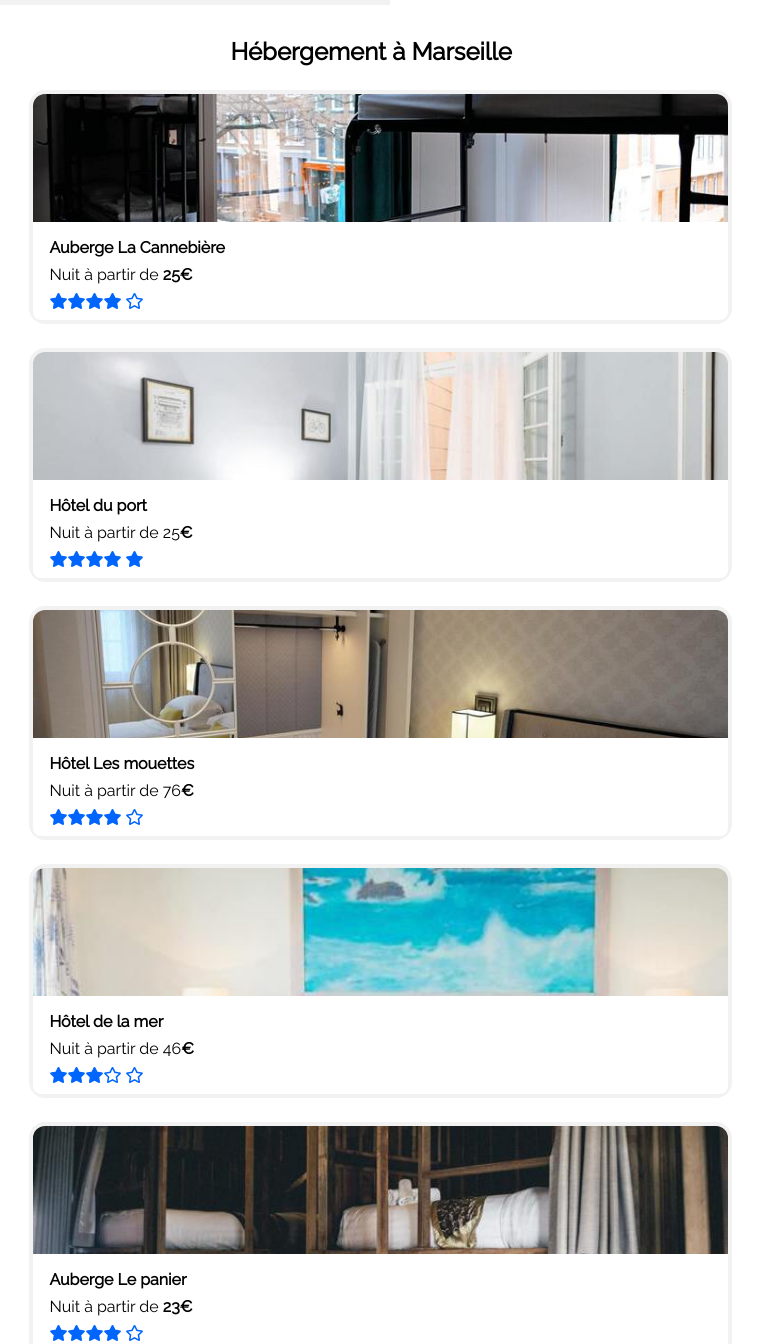
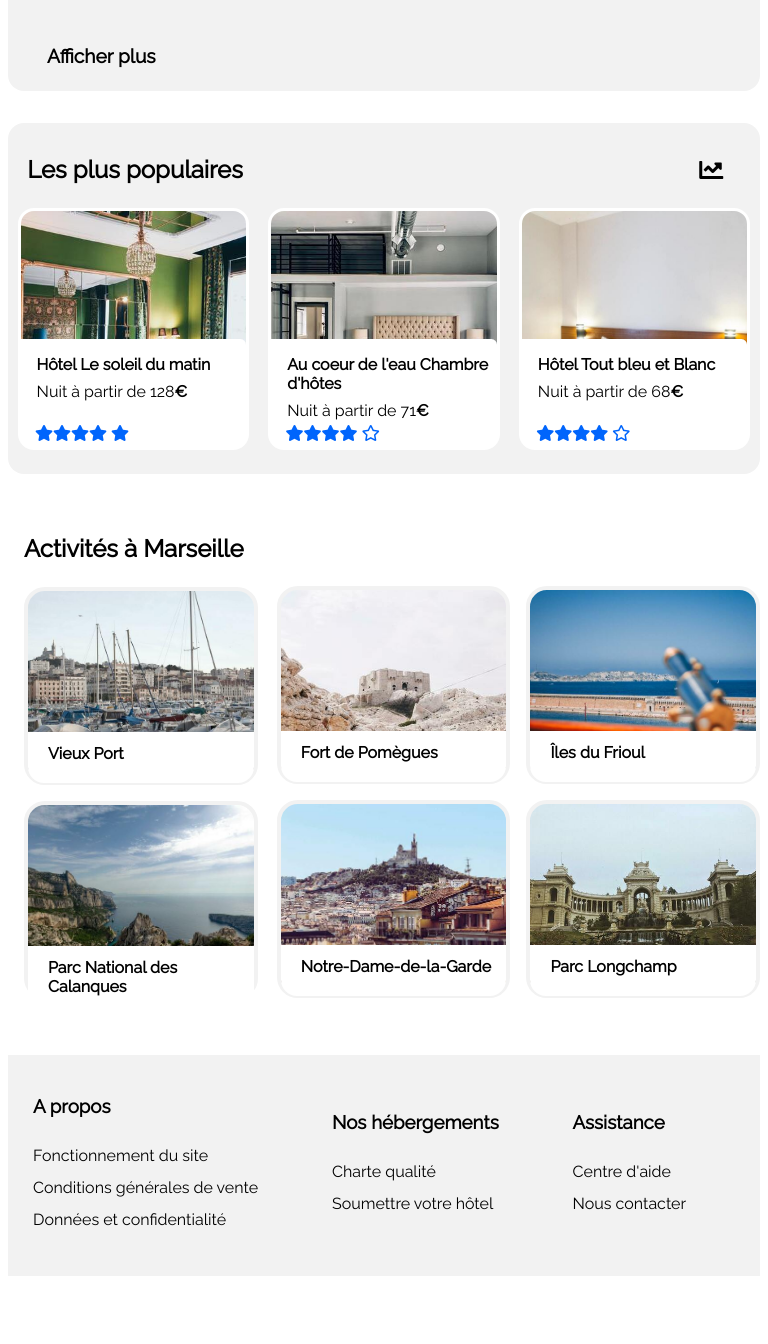
Before and after one commit to CHMEH80/KwasiNyagbe_2_111120, a plain HTML site: page index.html in a window 768 px wide. Shown: the part 1169-2513 px from the top of the page. After the commit the page ends 2453 px from the top, so only its background shows below. Drawn offline with Linux system fonts and the light colour scheme.

Commit message:
La version Tablette

```diff
--- a/index.html
+++ b/index.html
@@ -168,7 +168,24 @@
         </section>
     </main>
     <footer>
-        <div id="about">
+        <section id="apropos">
+            <h3>A propos</h3>
+            <a href="#">Fonctionnement du site</a>
+            <a href="#">Conditions générales de vente</a>
+            <a href="#">Données et confidentialité</a>
+        </section>
+        <section id="noshebergements" a href="">
+            <h3>Nos hébergements</h3>
+            <a href="#">Charte qualité</a>
+            <a href="#">Soumettre votre hôtel</a>
+        </section>
+        <section id="assistance">
+            <h3>Assistance</h3>
+            <a href="#">Centre d'aide</a>
+            <a href="#">Nous contacter</a>
+        </section>
+
+        <!--<div id="about">
             <h3>A propos</h3>
             <p><a href="#">Fonctionnement du site</a></p>
             <p><a href="#">Conditions générales de vente</a></p>
@@ -183,7 +200,7 @@
             <h3>Assistance</h3>
             <p><a href="#">Centre d'aide</a></p>
             <p><a href="#">Nous contacter</a></p>
-        </div>
+        </div>-->
     </footer>
     <!--</div>-->
 </body>
--- a/style.css
+++ b/style.css
@@ -1,5 +1,9 @@
 /*Définition des polices personnalisées*/
-
+/*
+*{
+  border: solid 1px;
+}
+*/
 
 body,
 h1,
@@ -38,17 +42,12 @@ header {
   background-position: 1rem 1rem;
   padding: 1rem;
 }
-/*
-header{
-  padding:1rem;
-}
-*/
+
 /*Navigation*/
 
 nav {
   flex-wrap: wrap;
   width: 100%;
-  /* border: 1px solid; */
   display: flex;
   justify-content:flex-end;
   margin-top: 1rem;
@@ -61,47 +60,21 @@ nav a {
   display: block;
   font-size: 1.1rem;
   text-decoration: none;
-  /*border: 1px solid; */
   width:13%;
   text-align:center;
   padding-top: 1rem;
   border-top: 2px solid transparent;
 }
-/*
-nav a.hebergement{
 
-  border-top: 2px solid #0065fc;
-}
-*/
 
 nav a:hover{
   border-top : 2px solid #0065fc;
 }
-/*
-nav a.sinscrire {
-  order: -2;
-  margin-left: 50%;
-}
-
-nav a.sinscrire, nav a.sinscrire:hover{
-  border-bottom: 2px solid transparent;
-}*/
 
 
 nav a.sinscrire{
   order:initial;
 }
-/*
-nav a {
-  width:20%;
-  border-top: 2px solid transparent;
-  border-bottom: none;
-}
-nav a:hover {
-  border-top: 2px solid blue;
-  border-bottom: none;
-}
-*/
 
 /* Section recherche */
 
@@ -234,7 +207,6 @@ section#hebergements {
   display: flex;
   flex-wrap: wrap;
   justify-content: space-around;
-  /*height: 690px;*/
   padding-left: 15px;
   padding-right: 15px;
   border-radius: 1rem;
@@ -318,14 +290,6 @@ section#hebergements article aside {
   padding-left: 1rem !important;
 }
 
-/*
-h1.elmt-elmt-2 {
-  width: 100%;
-  margin-left: -25px;
-}
-*/
-/* Corps Section Populaires */
-
 section#popular {
   width: 30%;
   background-color: #f2f2f2;
@@ -333,7 +297,6 @@ section#popular {
   flex-wrap: wrap;
   justify-content: space-around;
   border-radius: 1rem;
-  /*height: 690px;*/
 }
 
 
@@ -352,16 +315,6 @@ section#popular h1 {
   margin-left: 6rem;
 }
 
-/*
-.chartline {
-  display: flex;
-  margin-bottom: -50px;
-}
-.chart_line {
-  font-weight: bold;
-  font-size: 1.5em;
-}
-*/
 section#popular article {
   width: 78%;
   background-size: cover !important;
@@ -569,18 +522,7 @@ section#activitesamarseilles article.parc_longchamp {
 .picto_popular {
   display: flex;
 }
-/*
-.fas.fa-chart-line {
-  padding-top: 40px;
-  padding-left: 80px;
-}
-*/
-/*
-.elmt-elmt-2 {
-  padding-top: 10px;
-  padding-left: 40px;
-}
-*/
+
 .fa_info {
   display: flex;
 }
@@ -593,36 +535,46 @@ section#activitesamarseilles article.parc_longchamp {
 /* Footer */
 
 footer {
+
   display: flex;
-  height: 200px;
+  flex-wrap: wrap;
+  justify-content: space-around;
   background-color: #f2f2f2;
   margin-top: 40px;
-  /*margin-left: -1rem;
-  margin-right: 1.1rem;*/
+  padding-bottom: 40px;
   padding-left: 25px;
   text-decoration: none;
 }
 
-footer h3 {
-  margin-right: 30px;
+footer section
+ {
+  display: flex;
+  flex-direction: column;
+  margin-left: -18rem;
+  line-height: 2rem;
 }
-footer p a {
+
+footer a {
   color: black;
   text-decoration: none;
 }
-#about {
-  margin-right: 170px;
+
+footer h3{
+  padding-top: 1rem;
 }
 
 /* @media */
 
 
-@media all and (max-width: 1024px) {
+@media all and (max-width: 767px) {
 
   *{
     margin: 0;
   }
 
+  header{
+    padding: 0;
+  }
   nav{
     margin-top: -1rem;
     margin-left: 0px;
@@ -634,15 +586,16 @@ footer p a {
     display: block;
     font-size: 1.1rem;
     text-decoration: none;
-    /* border: 1px solid; */
     width:50%;
     text-align:center;
-    border-bottom: 2px solid grey;
+    border-bottom: 3px solid #F2F2F2;
   }
 
   nav a:hover{
-    border-bottom : 2px solid #0065fc;
+    border-top: 3px solid transparent;
+    border-bottom : 3px solid #0065fc;
   }
+
 
   nav a.sinscrire {
     order: -2;
@@ -655,11 +608,9 @@ footer p a {
 
   nav a.sinscrire {
     margin-top: .7rem;
+    padding-top: 2rem;
+    padding-left: 5rem;
 }
-/*
-nav a.activites{
-  margin-left: -1.5rem
-}*/
 
   section#resarch{
     margin-left: 1.2rem;
@@ -684,7 +635,6 @@ nav a.activites{
     font-family: "Font Awesome 5 Free";
     border: 1px solid #deebff;
     font-weight: 900;
-    /* content: "231231231"; */
   }
 
   .recherche::after{
@@ -693,30 +643,29 @@ nav a.activites{
   }
 
   .filtre {
-    display: flex-inline;
+    display: block;
     font-size: 1.2rem;
     font-weight: bold;
   }
 
-  body {
-    width: auto;
-  }
-
-  .filtre {
-    display: block;
+  .p_filtre {
+    padding: 0 1.2rem .8rem .5rem ;
   }
 
   filtre {
-    margin: 0.6rem 2rem 0.5rem 0.6rem;
+    border: 2px solid #f2f2f2;
+    margin: .5rem .5rem 0.5rem 0.6rem;
     display: inline-block;
     padding-right: 0.75rem;
     border-radius: 3rem;
     font-family: "Raleway", sans-serif;
   }
 
-  .p_filtre {
-    padding-left: 1rem;
+  filtre::before {
+    width: 2.2rem;
+    height: 2.2rem;
   }
+
   .fa_info h4{
     margin: 1rem 0 1.5rem .5rem;
   }
@@ -772,6 +721,7 @@ nav a.activites{
   section#popular article {
     /*justify-content: space-between;*/
     margin-bottom: 1rem;
+    margin-left: 3rem;
   }
 
   section#hebergements {
@@ -804,6 +754,7 @@ nav a.activites{
     border: solid 4px #f2f2f2;
     margin-left: 2.5rem;
     margin-right: 1.3rem;
+    margin-bottom: 1rem;
   }
 
   section#activitesamarseilles {
@@ -818,8 +769,8 @@ nav a.activites{
     background-repeat: no-repeat !important;
     border: solid 4px #f2f2f2;
     width: auto;
-    margin-left: 2.5rem;
-    margin-right: 1.3rem;
+    margin-left: 2rem;
+    margin-right: 2.3rem;
   }
 
   main section#activitesamarseilles h1 {
@@ -865,13 +816,13 @@ nav a.activites{
     margin-bottom: 3rem;
   }
   .notredame_longchamp {
-    margin-bottom: 3rem;
+    margin-bottom: 2rem;
   }
 
 
 
 
-  .vieux_port {
+  .vieux_port,  .pomegues,  .ifrioul {
     background-color: white;
     margin-top: 8.8rem;
     padding-top: 0.5rem !important;
@@ -880,7 +831,7 @@ nav a.activites{
     border: solid 4px white;
     border-radius: 0 0 1rem 1rem;
   }
-
+/*
   .pomegues {
     background-color: white;
     margin-top: 8.8rem;
@@ -900,19 +851,33 @@ nav a.activites{
     border: solid 4px white;
     border-radius: 0 0 1rem 1rem;
   }
+*/
 
   footer {
     display: flex;
     flex-direction: column;
     height: auto;
-    margin-left: -0.3rem;
-    line-height: 2rem;
-    margin-top: 0;
-    padding-top: 2rem;
+    background-color: #f2f2f2;
+    margin-top: 15px;
+    padding-left: 25px;
+    padding-bottom: 25px;
+    text-decoration: none;
   }
 
-  footer p a {
-    width: auto;
+  footer section {
+    line-height: 2rem;
+    margin-left: 1rem;
+    display: flex;
+    line-height: 2rem;
+}
+
+  footer a {
+    color: black;
+    text-decoration: none;
+  }
+
+  footer h3{
+    padding-top: 1rem;
   }
 
   .chartline {
@@ -920,9 +885,11 @@ nav a.activites{
     margin-right: 4.5rem;
     margin-left: 3.5rem;
   }
+
 }
 
-@media screen AND (min-width:768px) {
+
+@media (min-width:768px) AND (max-width: 1024px) {
 
 
 header{
@@ -951,4 +918,213 @@ nav a.sinscrire{
   content:"rechercher";
 }
 
+
+
+.filtre {
+  display: block;
+  font-size: 1.2rem;
+  font-weight: bold;
 }
+
+.p_filtre {
+  padding: 0 1.2rem .8rem .5rem ;
+}
+
+filtre {
+  border: 2px solid #f2f2f2;
+  margin: .5rem .5rem 0.5rem 0.6rem;
+  display: inline-block;
+  padding-right: 0.75rem;
+  border-radius: 3rem;
+  font-family: "Raleway", sans-serif;
+}
+
+filtre::before {
+  width: 2.2rem;
+  height: 2.2rem;
+}
+
+main {
+  display: flex;
+  flex-direction: column;
+  width: 100%;
+  flex-wrap: wrap;
+  justify-content: space-around;
+}
+
+section#hebergements {
+  width: auto;
+}
+
+section#popular {
+  width: auto;
+  margin-top: 2rem;
+}
+
+section#popular h1 {
+  margin-bottom: 24px;
+  padding-left: 1.2rem;
+}
+.progression{
+  width: 100%;
+}
+
+.fas.fa-chart-line {
+  margin-left: -5rem;
+}
+
+section#popular article {
+  width: 30%;
+  margin-bottom: 1.5rem;
+  background-size: cover !important;
+  background-repeat: no-repeat !important;
+  border-radius: 1rem;
+  border: 3px solid white;
+  height: 236px;
+}
+
+
+
+section#popular article h4 {
+  background-color: white;
+  margin: 8rem 0 0 0;
+  padding-top: 1rem !important;
+  padding-left: 1rem !important;
+}
+
+.hotel_le_soleil_du_matin aside, .hotel_tout_bleu_et_blanc aside {
+  padding-top: 1.2rem !important;
+}
+
+section#popular article p {
+  background-color: white;
+  margin: 0;
+  padding-left: 1rem;
+}
+
+section#popular article h4, article p, article aside{
+  padding: .25rem;
+}
+
+section#popular article aside {
+  color: #0065fc !important;
+  background-color: white;
+  display: block;
+  height: 1.5rem;
+  border-radius: 0 0 0.5rem 0.5rem;
+  margin: 0;
+  padding: 0 0 0 .9rem;
+}
+
+
+
+main section#activitesamarseilles{
+  display: flex;
+  flex-wrap: wrap;
+
+}
+
+
+main section#activitesamarseilles article {
+
+  margin-bottom: 1rem;
+  background-size: cover !important;
+  background-repeat: no-repeat !important;
+  border: solid 4px #f2f2f2;
+  width: auto;
+}
+
+main section#activitesamarseilles h1 {
+  margin-bottom: 1.5rem;
+
+}
+
+.activities {
+  display: flex;
+  flex-wrap: wrap;
+  justify-content: initial;
+}
+
+section#activitesamarseilles .pomegues_frioul,
+section#activitesamarseilles .notredame_longchamp {
+  width: 100%;
+  height: 0px;
+  display: flex;
+  flex-wrap: wrap;
+  justify-content: flex-end;
+  margin-top: -13.4rem !important;
+
+}
+
+.le_vieux_port, .parc_national_des_calanques{
+  margin-left: 1rem !important;
+}
+
+.fort_de_pomegues{
+  margin-left: 1rem !important;
+}
+
+.iles_du_frioul, .parc_longchamp{
+  margin-left: 1rem !important;
+
+}
+
+
+section#activitesamarseilles article.le_vieux_port,
+section#activitesamarseilles article.fort_de_pomegues,
+section#activitesamarseilles article.parc_longchamp,
+section#activitesamarseilles article.iles_du_frioul,
+section#activitesamarseilles article.parc_national_des_calanques,
+section#activitesamarseilles article.notre_dame {
+  height: 190px;
+  width: 30%;
+}
+
+
+
+section#activitesamarseilles .pomegues_frioul,
+.notredame_longchamp {
+
+  margin-bottom: 2rem;
+  background-size: cover !important;
+  background-repeat: no-repeat !important;
+}
+
+.pomegues_frioul {
+  margin-bottom: 3rem;
+}
+.notredame_longchamp {
+  margin-bottom: 2rem;
+}
+
+
+
+
+.vieux_port, .pomegues, .ifrioul {
+  background-color: white;
+  margin-top: 8.8rem;
+  padding-top: 0.5rem !important;
+  padding-bottom: 1rem !important;
+  padding-left: 1rem !important;
+  border: solid 4px white;
+  border-radius: 0 0 1rem 1rem;
+}
+
+
+
+footer section
+ {
+  margin: auto auto auto 0rem;
+}
+
+
+}
+/*
+@media (max-width: 1024px){
+
+.au_coeur_de_leau_Chambre_dhote aside {
+  padding-top: 1.2rem !important;
+}
+}
+
+*/
```
